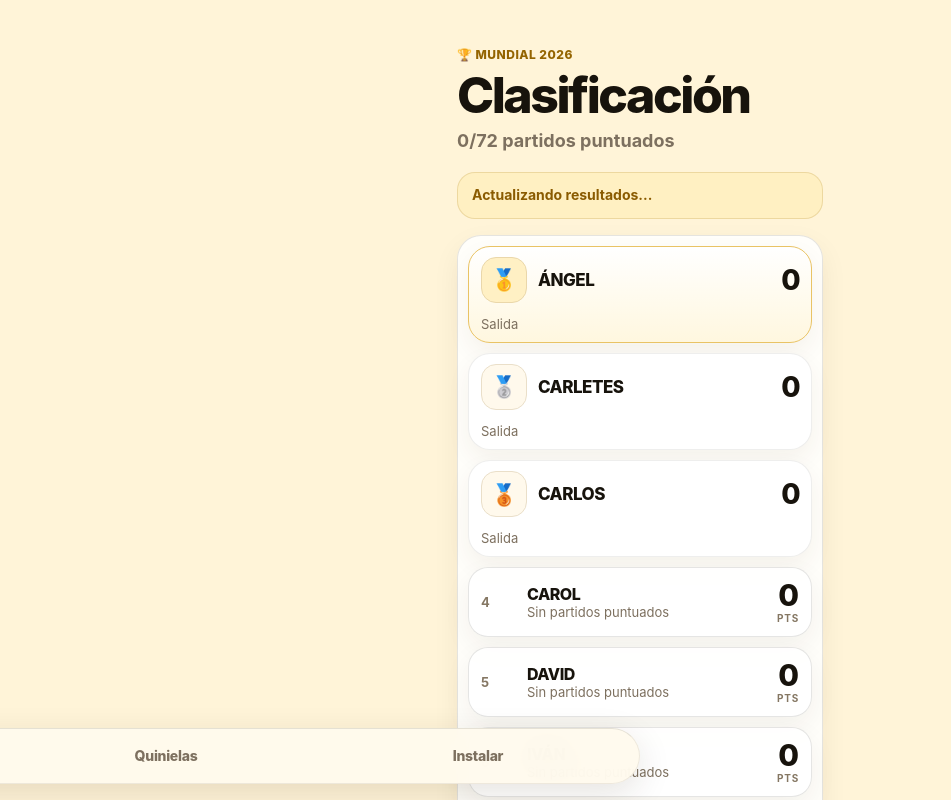
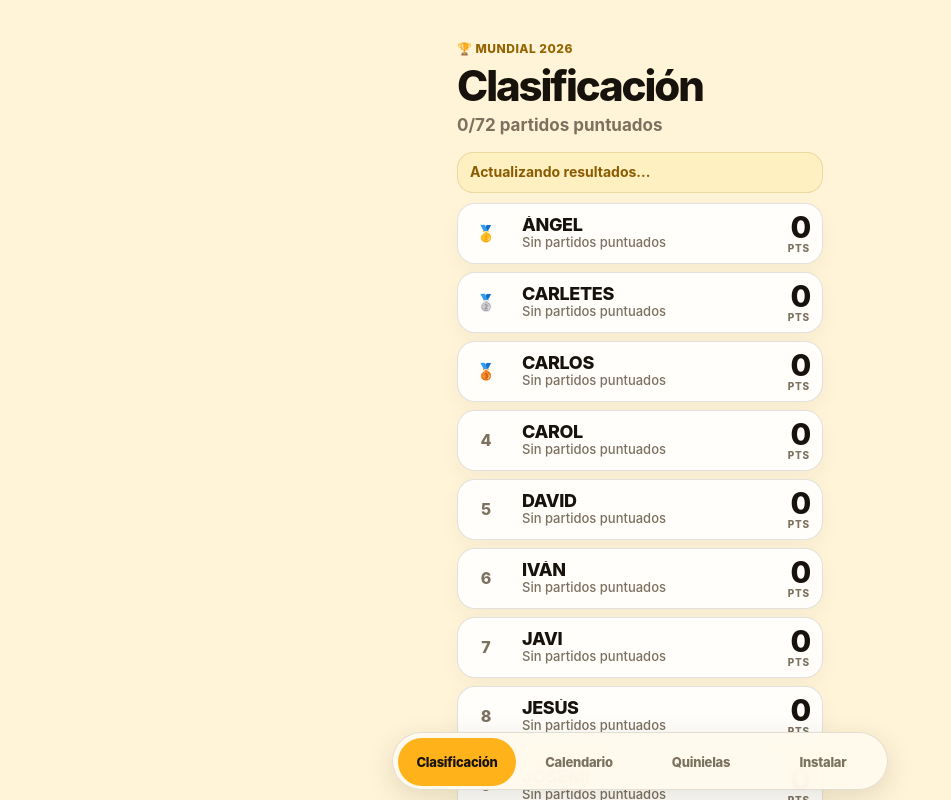
Before and after one commit to javiiitalavera/mundial-porra-2026, a Next.js app: page / in a window 1280 px wide. Shown: the top 800 px of the page, without its empty margins (0-951 px from the left). Built offline with nearby package versions, Linux system fonts and the light colour scheme.

Commit message:
Final compact layout fix

```diff
--- a/app/globals.css
+++ b/app/globals.css
@@ -908,315 +908,368 @@ body {
   }
 }
 
-/* Surgical layout fix: width, tabs and consistent pages */
+/* FINAL LAYOUT FIX - compact, stable, no experimental layout */
 :root {
   --app-bg: #fff4d8;
-  --app-card: rgba(255, 255, 255, 0.86);
-  --app-border: rgba(25, 20, 12, 0.11);
+  --app-card: rgba(255, 255, 255, 0.88);
+  --app-border: rgba(20, 16, 9, 0.12);
   --app-text: #17130c;
-  --app-muted: #7d705f;
+  --app-muted: #7c705f;
   --app-accent: #ffb21a;
-  --app-accent-soft: #fff0c2;
 }
 
 html,
 body {
-  background: var(--app-bg);
-  color: var(--app-text);
-  font-family: -apple-system, BlinkMacSystemFont, "SF Pro Text", "Segoe UI", Roboto, Arial, sans-serif;
+  background: var(--app-bg) !important;
+  color: var(--app-text) !important;
+  font-family: -apple-system, BlinkMacSystemFont, "SF Pro Text", "Segoe UI", Roboto, Arial, sans-serif !important;
 }
 
+.screen.final-screen,
 .screen {
-  width: 100%;
-  max-width: 520px;
-  margin: 0 auto;
-  padding: 18px 14px 112px;
-  box-sizing: border-box;
+  width: 100% !important;
+  max-width: 520px !important;
+  margin: 0 auto !important;
+  padding: 14px 14px 92px !important;
+  box-sizing: border-box !important;
 }
 
+.page-header.final-header,
 .page-header,
 .app-header {
-  margin: 0;
-  padding: 8px 0 16px;
-  border: 0;
-  background: transparent;
-  box-shadow: none;
+  margin: 0 !important;
+  padding: 6px 0 14px !important;
+  border: 0 !important;
+  background: transparent !important;
+  box-shadow: none !important;
 }
 
 .section-label {
-  color: #946400;
-  font-size: 12px;
-  line-height: 1.2;
-  font-weight: 800;
-  letter-spacing: 0.04em;
-  text-transform: uppercase;
+  color: #946400 !important;
+  font-size: 12px !important;
+  line-height: 1.2 !important;
+  font-weight: 800 !important;
+  letter-spacing: 0.04em !important;
+  text-transform: uppercase !important;
 }
 
 .page-header h1,
 .app-header h1 {
-  margin: 7px 0 0;
-  color: var(--app-text);
-  font-size: clamp(38px, 10vw, 50px);
-  line-height: 0.98;
-  font-weight: 820;
-  letter-spacing: -0.05em;
+  margin: 6px 0 0 !important;
+  color: var(--app-text) !important;
+  font-size: 42px !important;
+  line-height: 0.98 !important;
+  font-weight: 820 !important;
+  letter-spacing: -0.05em !important;
 }
 
 .page-header p,
 .app-header p {
-  margin: 9px 0 0;
-  color: var(--app-muted);
-  font-size: 18px;
-  line-height: 1.35;
-  font-weight: 650;
+  margin: 8px 0 0 !important;
+  color: var(--app-muted) !important;
+  font-size: 17px !important;
+  line-height: 1.25 !important;
+  font-weight: 650 !important;
 }
 
+/* Ranking: one compact list, no giant podium cards */
+.final-ranking-list {
+  display: grid !important;
+  gap: 8px !important;
+  margin-top: 10px !important;
+}
+
+.final-ranking-list .standing-row,
+.standing-row.compact,
+.standing-row {
+  display: grid !important;
+  grid-template-columns: 42px minmax(0, 1fr) auto !important;
+  align-items: center !important;
+  gap: 10px !important;
+  min-height: 58px !important;
+  padding: 10px 12px !important;
+  border: 1px solid var(--app-border) !important;
+  border-radius: 18px !important;
+  background: var(--app-card) !important;
+  box-shadow: 0 8px 20px rgba(58, 42, 13, 0.045) !important;
+  text-decoration: none !important;
+}
+
+.final-ranking-list .standing-position,
+.standing-position {
+  min-width: 32px !important;
+  width: 32px !important;
+  color: var(--app-muted) !important;
+  font-size: 16px !important;
+  font-weight: 800 !important;
+  text-align: center !important;
+}
+
+.final-ranking-list .standing-person,
+.standing-person {
+  min-width: 0 !important;
+}
+
+.final-ranking-list .standing-name,
+.standing-name {
+  color: var(--app-text) !important;
+  font-size: 18px !important;
+  line-height: 1.05 !important;
+  font-weight: 800 !important;
+  letter-spacing: -0.02em !important;
+  white-space: nowrap !important;
+  overflow: hidden !important;
+  text-overflow: ellipsis !important;
+}
+
+.final-ranking-list .muted,
+.muted {
+  color: var(--app-muted) !important;
+  font-size: 13px !important;
+  line-height: 1.15 !important;
+  font-weight: 500 !important;
+}
+
+.final-ranking-list .standing-points,
+.standing-points {
+  display: grid !important;
+  justify-items: end !important;
+  min-width: 40px !important;
+}
+
+.final-ranking-list .standing-points strong,
+.standing-points strong {
+  color: var(--app-text) !important;
+  font-size: 30px !important;
+  line-height: 0.9 !important;
+  font-weight: 820 !important;
+  letter-spacing: -0.04em !important;
+}
+
+.final-ranking-list .standing-points span,
+.standing-points span {
+  color: var(--app-muted) !important;
+  font-size: 10px !important;
+  line-height: 1 !important;
+  font-weight: 800 !important;
+  letter-spacing: 0.08em !important;
+}
+
+/* Keep old blocks/cards consistent but not huge */
 .block,
 .quiet-card,
 .match-card,
 .player-row,
-.standing-row,
 .last-result-card {
-  border: 1px solid var(--app-border);
-  background: var(--app-card);
-  box-shadow: 0 10px 28px rgba(58, 42, 13, 0.06);
+  border: 1px solid var(--app-border) !important;
+  background: var(--app-card) !important;
+  box-shadow: 0 8px 20px rgba(58, 42, 13, 0.045) !important;
 }
 
 .block {
-  margin-top: 12px;
-  padding: 10px;
-  border-radius: 24px;
-}
-
-.classification-only-block {
-  margin-top: 12px;
-}
-
-.podium {
-  display: grid;
-  gap: 10px;
-}
-
-.podium-card {
-  min-height: 72px;
-  padding: 10px 12px;
-  border-radius: 22px;
-}
-
-.podium-top {
-  width: 46px;
-  height: 46px;
-  font-size: 21px;
-}
-
-.podium-name,
-.standing-name,
-.player-name,
-.team {
-  color: var(--app-text);
-  font-weight: 800;
-  letter-spacing: -0.03em;
-}
-
-.podium-score {
-  font-weight: 850;
-}
-
-.standing-row {
-  min-height: 68px;
-  padding: 12px;
-  border-radius: 20px;
-}
-
-.standing-position {
-  min-width: 34px;
-}
-
-.standing-points strong {
-  font-size: 30px;
-}
-
-.last-result-card {
-  display: flex;
-  align-items: center;
-  justify-content: space-between;
-  gap: 14px;
-  margin-top: 2px;
-  padding: 14px 16px;
-  border-radius: 22px;
-}
-
-.last-result-card h2 {
-  margin: 5px 0 3px;
-  color: var(--app-text);
-  font-size: 23px;
-  line-height: 1.05;
-  font-weight: 820;
-  letter-spacing: -0.035em;
-}
-
-.last-result-card p {
-  margin: 0;
-  color: var(--app-muted);
-  font-size: 14px;
-  font-weight: 600;
-}
-
-.last-result-card strong {
-  flex: 0 0 auto;
-  padding: 10px 12px;
-  border-radius: 16px;
-  background: var(--app-text);
-  color: #fff7df;
-  font-size: 21px;
-  line-height: 1;
-  font-weight: 850;
-  letter-spacing: -0.035em;
+  margin-top: 12px !important;
+  padding: 12px !important;
+  border-radius: 20px !important;
 }
 
 .block-heading {
-  margin-bottom: 12px;
+  margin-bottom: 10px !important;
 }
 
 .block-heading h2,
 .date-title h2,
 .quiet-card h2 {
-  color: var(--app-text);
-  font-size: 30px;
-  line-height: 1.05;
-  font-weight: 820;
-  letter-spacing: -0.04em;
+  color: var(--app-text) !important;
+  font-size: 28px !important;
+  line-height: 1.05 !important;
+  font-weight: 820 !important;
+  letter-spacing: -0.04em !important;
 }
 
-.block-heading span,
-.date-title span,
-.muted {
-  color: var(--app-muted);
+/* Last result */
+.final-last-result,
+.last-result-card {
+  display: flex !important;
+  align-items: center !important;
+  justify-content: space-between !important;
+  gap: 12px !important;
+  margin-top: 4px !important;
+  margin-bottom: 10px !important;
+  padding: 12px 14px !important;
+  border-radius: 18px !important;
+}
+
+.last-result-card h2 {
+  margin: 4px 0 2px !important;
+  color: var(--app-text) !important;
+  font-size: 21px !important;
+  line-height: 1.05 !important;
+  font-weight: 800 !important;
+  letter-spacing: -0.03em !important;
+}
+
+.last-result-card p {
+  margin: 0 !important;
+  color: var(--app-muted) !important;
+  font-size: 13px !important;
+}
+
+.last-result-card strong {
+  flex: 0 0 auto !important;
+  padding: 9px 11px !important;
+  border-radius: 14px !important;
+  background: var(--app-text) !important;
+  color: #fff7df !important;
+  font-size: 20px !important;
+  line-height: 1 !important;
+  font-weight: 820 !important;
+}
+
+/* Calendar and prediction pages */
+.player-list,
+.date-stack {
+  margin-top: 10px !important;
+}
+
+.date-section {
+  margin-top: 18px !important;
+}
+
+.date-section:first-child {
+  margin-top: 0 !important;
 }
 
 .match-card {
-  padding: 16px;
-  border-radius: 24px;
+  padding: 14px !important;
+  border-radius: 20px !important;
 }
 
 .match-topline {
-  margin-bottom: 18px;
+  margin-bottom: 14px !important;
 }
 
 .match-main {
-  margin-bottom: 12px;
+  margin-bottom: 10px !important;
 }
 
 .team {
-  font-size: clamp(24px, 6vw, 32px);
+  color: var(--app-text) !important;
+  font-size: 24px !important;
+  line-height: 1.05 !important;
+  font-weight: 800 !important;
+  letter-spacing: -0.03em !important;
 }
 
 .score {
-  min-width: 54px;
-  min-height: 48px;
+  min-width: 48px !important;
+  min-height: 42px !important;
+  padding: 8px 10px !important;
+  border-radius: 14px !important;
 }
 
 .match-time {
-  margin-bottom: 14px;
-  font-size: 15px;
+  margin-bottom: 12px !important;
+  font-size: 14px !important;
 }
 
 .pick-row {
-  gap: 8px;
+  gap: 7px !important;
 }
 
 .pick-button {
-  min-height: 44px;
-  padding: 10px 14px;
-  border-radius: 18px;
-}
-
-.player-list,
-.date-stack {
-  margin-top: 12px;
-}
-
-.date-section {
-  margin-top: 22px;
-}
-
-.date-section:first-child {
-  margin-top: 0;
+  min-height: 40px !important;
+  padding: 8px 12px !important;
+  border-radius: 16px !important;
 }
 
 .system-notice {
-  margin-top: 2px;
-  border: 1px solid rgba(154, 106, 0, 0.18);
-  border-radius: 18px;
-  background: var(--app-accent-soft);
-  color: #8a5b00;
-  font-size: 14px;
-  font-weight: 750;
+  margin: 2px 0 8px !important;
+  padding: 10px 12px !important;
+  border: 1px solid rgba(154, 106, 0, 0.18) !important;
+  border-radius: 16px !important;
+  background: #fff0c2 !important;
+  color: #8a5b00 !important;
+  font-size: 14px !important;
+  font-weight: 750 !important;
 }
 
-/* Bottom nav: keep full labels but avoid squeezing */
+/* Bottom nav: fixed, visible, four equal tabs */
 .bottom-nav {
-  left: 10px !important;
-  right: 10px !important;
-  width: auto !important;
-  max-width: none !important;
-  display: flex;
-  gap: 2px;
-  padding: 6px;
-  border-top: 1px solid var(--app-border);
-  border-radius: 999px;
-  background: rgba(255, 250, 237, 0.94);
-  box-shadow: 0 10px 34px rgba(50, 35, 9, 0.12);
-  backdrop-filter: blur(18px);
-  box-sizing: border-box;
+  position: fixed !important;
+  left: 50% !important;
+  right: auto !important;
+  bottom: max(10px, env(safe-area-inset-bottom)) !important;
+  transform: translateX(-50%) !important;
+  width: min(496px, calc(100vw - 20px)) !important;
+  max-width: min(496px, calc(100vw - 20px)) !important;
+  height: 58px !important;
+  display: grid !important;
+  grid-template-columns: repeat(4, minmax(0, 1fr)) !important;
+  gap: 4px !important;
+  padding: 5px !important;
+  border: 1px solid var(--app-border) !important;
+  border-radius: 999px !important;
+  background: rgba(255, 250, 237, 0.96) !important;
+  box-shadow: 0 8px 28px rgba(50, 35, 9, 0.13) !important;
+  backdrop-filter: blur(18px) !important;
+  box-sizing: border-box !important;
+  z-index: 9999 !important;
+  overflow: hidden !important;
 }
 
 .bottom-nav a {
-  flex: 1 1 0;
-  min-width: 0;
-  padding: 12px 2px;
-  border-radius: 999px;
-  color: var(--app-muted);
-  font-size: clamp(12px, 3.25vw, 14px);
-  line-height: 1;
-  font-weight: 800;
-  text-align: center;
-  white-space: nowrap;
-  letter-spacing: -0.02em;
+  min-width: 0 !important;
+  width: 100% !important;
+  height: 48px !important;
+  display: flex !important;
+  align-items: center !important;
+  justify-content: center !important;
+  padding: 0 2px !important;
+  border-radius: 999px !important;
+  color: var(--app-muted) !important;
+  font-size: clamp(11px, 3.05vw, 13px) !important;
+  line-height: 1 !important;
+  font-weight: 800 !important;
+  text-align: center !important;
+  white-space: nowrap !important;
+  letter-spacing: -0.02em !important;
+  text-decoration: none !important;
+  box-sizing: border-box !important;
+  overflow: hidden !important;
+  text-overflow: ellipsis !important;
 }
 
 .bottom-nav a.active {
-  background: var(--app-accent);
-  color: var(--app-text);
+  background: var(--app-accent) !important;
+  color: var(--app-text) !important;
 }
 
+/* Remove old accidental elements */
 .live-badge,
-.leader-note {
+.leader-note,
+.podium {
   display: none !important;
 }
 
 @media (max-width: 390px) {
+  .screen.final-screen,
   .screen {
-    padding-left: 12px;
-    padding-right: 12px;
+    padding-left: 12px !important;
+    padding-right: 12px !important;
   }
 
   .page-header h1,
   .app-header h1 {
-    font-size: 38px;
+    font-size: 38px !important;
   }
 
   .page-header p,
   .app-header p {
-    font-size: 16px;
-  }
-
-  .bottom-nav {
-    left: 8px !important;
-    right: 8px !important;
+    font-size: 16px !important;
   }
 
   .bottom-nav a {
-    font-size: 12px;
+    font-size: 11px !important;
+    letter-spacing: -0.04em !important;
   }
 }
--- a/app/page.tsx
+++ b/app/page.tsx
@@ -17,21 +17,17 @@ function getLastFinishedMatch(results: ResultsPayload["results"]) {
     })[0];
 }
 
-const podiumMedals = ["🥇", "🥈", "🥉"];
-
 export default async function HomePage() {
   const payload = await getFootballDataResults();
   const standings = getStandings(payload.results);
   const played = Object.keys(payload.results).length;
   const total = getMatches().length;
-  const podium = standings.slice(0, 3);
-  const rest = standings.slice(3);
   const lastMatch = getLastFinishedMatch(payload.results);
   const lastResult = lastMatch ? payload.results[lastMatch.id] : undefined;
 
   return (
-    <section className="screen">
-      <header className="page-header">
+    <section className="screen final-screen">
+      <header className="page-header final-header">
         <div className="section-label">🏆 Mundial 2026</div>
         <h1>Clasificación</h1>
         <p>{played}/{total} partidos puntuados</p>
@@ -42,7 +38,7 @@ export default async function HomePage() {
       ) : null}
 
       {lastMatch && lastResult ? (
-        <section className="last-result-card">
+        <section className="last-result-card final-last-result">
           <div>
             <span className="section-label">Último resultado</span>
             <h2>{lastMatch.home} - {lastMatch.away}</h2>
@@ -52,29 +48,10 @@ export default async function HomePage() {
         </section>
       ) : null}
 
-      <section className="block classification-only-block">
-        <div className="podium">
-          {podium.map((row, index) => (
-            <a
-              key={row.player}
-              href={`/pronosticos/${encodeURIComponent(row.player)}`}
-              className={`podium-card rank-${index + 1}`}
-            >
-              <div className="podium-top">{podiumMedals[index]}</div>
-              <div className="podium-name">{row.player}</div>
-              <div className="podium-score">{row.points}</div>
-              <div className="muted">
-                {row.played === 0 ? "Salida" : `${row.correct}/${row.played} · ${row.percentage}%`}
-              </div>
-            </a>
-          ))}
-        </div>
-
-        <div className="standing-list">
-          {rest.map((row, index) => (
-            <StandingCard key={row.player} row={row} position={index + 4} compact />
-          ))}
-        </div>
+      <section className="final-ranking-list">
+        {standings.map((row, index) => (
+          <StandingCard key={row.player} row={row} position={index + 1} compact />
+        ))}
       </section>
     </section>
   );
```
Also changed, not shown: 1 other file (tests, documents, lock files or other folders).
